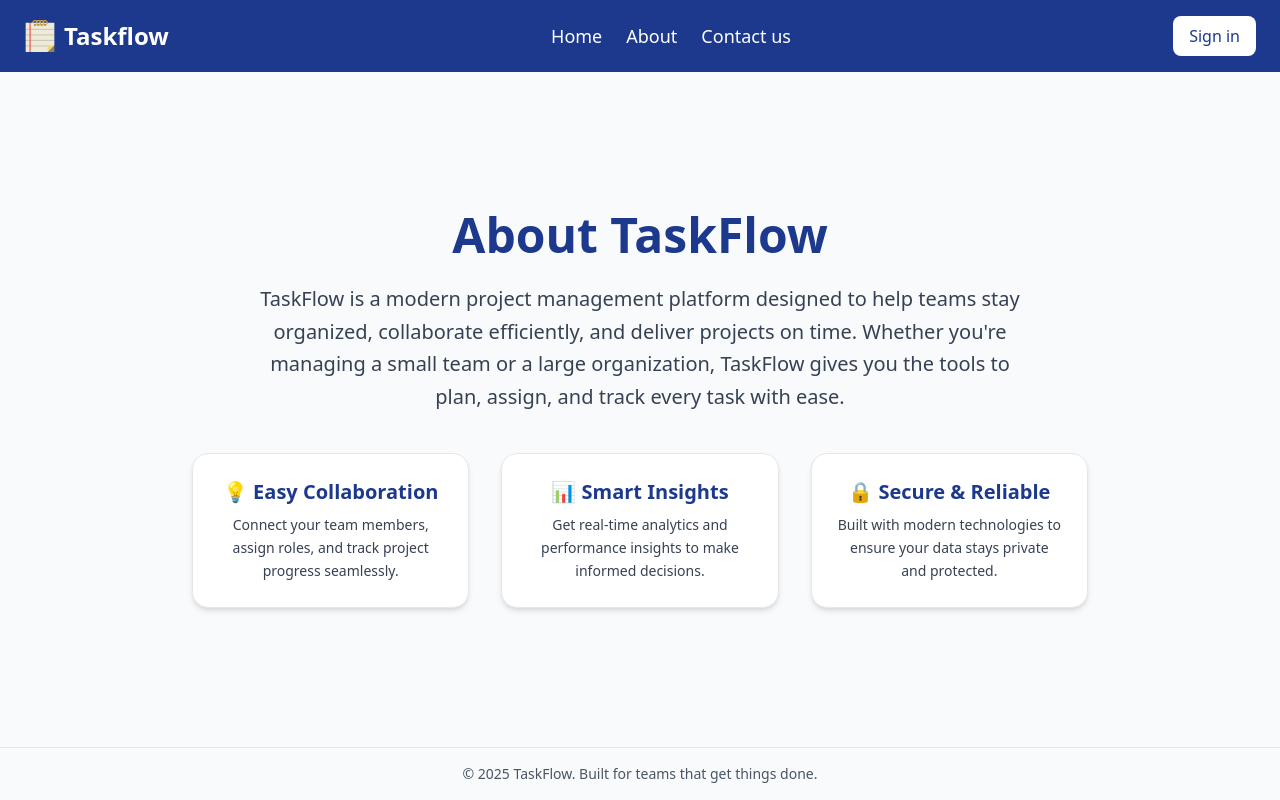
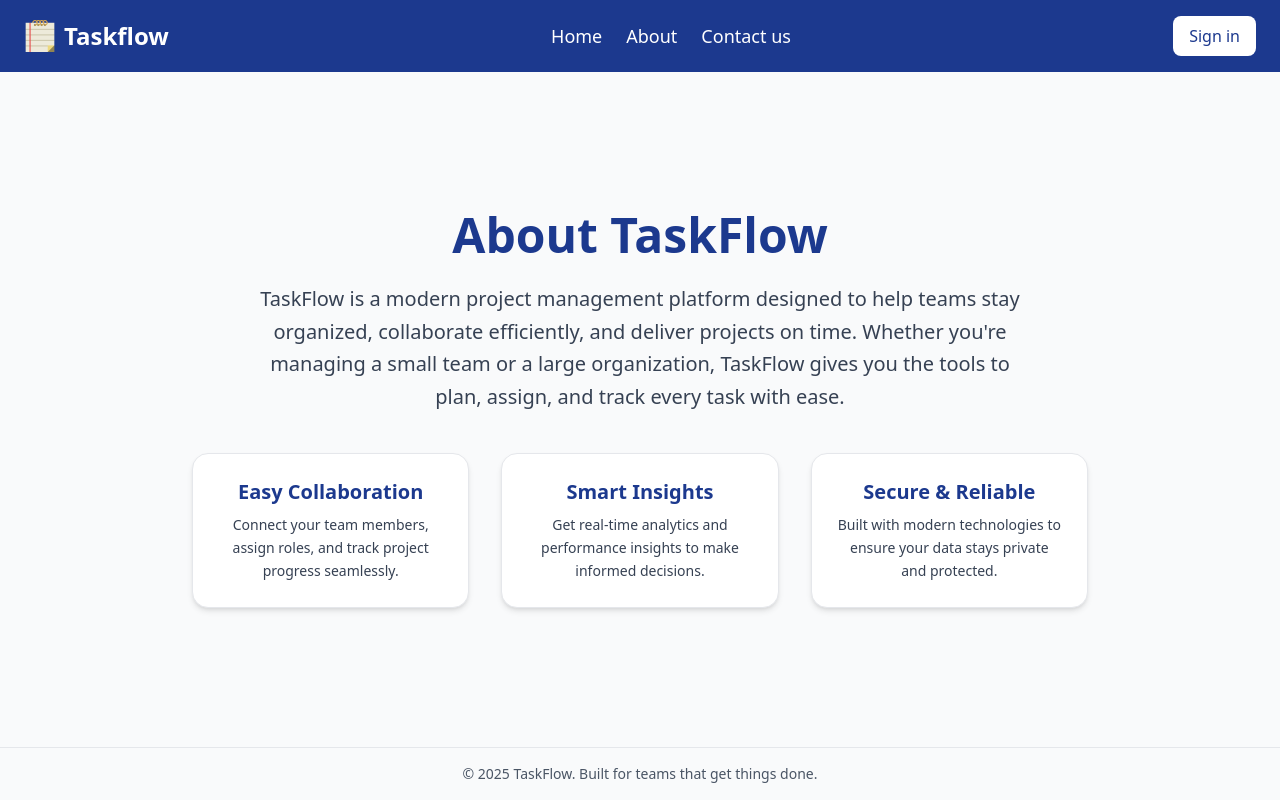
Before and after one commit to SreelakshmiTRaj/TaskFlow-App, a React (Vite) app: page /about in a window 1280 px wide. Built offline with nearby package versions, Linux system fonts and the light colour scheme.

Commit message:
Committing with comments

```diff
--- a/src/pages/Dashboard/Dashboard.tsx
+++ b/src/pages/Dashboard/Dashboard.tsx
@@ -46,7 +46,7 @@ const Dashboard = () => {
 
           <button
             onClick={() => navigate("/dashboard/taskboard")}
-            className="bg-blue-900 text-white px-3 py-1 rounded transition space-around"
+            className="bg-blue-900 text-white px-3 py-1 rounded transition space-around cursor-pointer"
           >
             Jump back to projects <ArrowRight size={20} />
           </button>
--- a/src/pages/Home/About.tsx
+++ b/src/pages/Home/About.tsx
@@ -21,7 +21,7 @@ const About = () => {
         <div className="mt-10 grid md:grid-cols-3 gap-8 max-w-4xl">
           <div className="bg-white shadow-md rounded-2xl p-6 border border-gray-200">
             <h3 className="text-xl font-semibold text-blue-900 mb-2">
-              💡 Easy Collaboration
+              Easy Collaboration
             </h3>
             <p className="text-gray-700 text-sm leading-relaxed">
               Connect your team members, assign roles, and track project
@@ -31,7 +31,7 @@ const About = () => {
 
           <div className="bg-white shadow-md rounded-2xl p-6 border border-gray-200">
             <h3 className="text-xl font-semibold text-blue-900 mb-2">
-              📊 Smart Insights
+              Smart Insights
             </h3>
             <p className="text-gray-700 text-sm leading-relaxed">
               Get real-time analytics and performance insights to make informed
@@ -41,7 +41,7 @@ const About = () => {
 
           <div className="bg-white shadow-md rounded-2xl p-6 border border-gray-200">
             <h3 className="text-xl font-semibold text-blue-900 mb-2">
-              🔒 Secure & Reliable
+              Secure & Reliable
             </h3>
             <p className="text-gray-700 text-sm leading-relaxed">
               Built with modern technologies to ensure your data stays private
```
